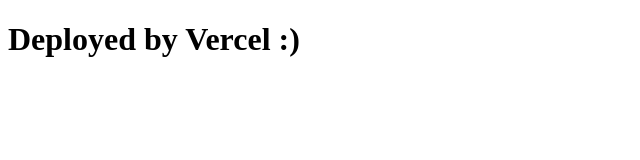
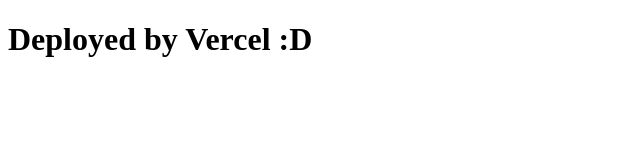
Before and after one commit to cacpmw/tabnews-clone, a Next.js app: page / in a window 1280 px wide. Shown: the top 160 px of the page, without its empty margins (0-640 px from the left). Built offline with nearby package versions, Linux system fonts and the light colour scheme.

Commit message:
changing emoji on home

```diff
--- a/pages/index.js
+++ b/pages/index.js
@@ -1,7 +1,7 @@
 import React from "react";
 
 function Home() {
-  return <h1>Deployed by Vercel :)</h1>;
+  return <h1>Deployed by Vercel :D</h1>;
 }
 
 export default Home;
```
